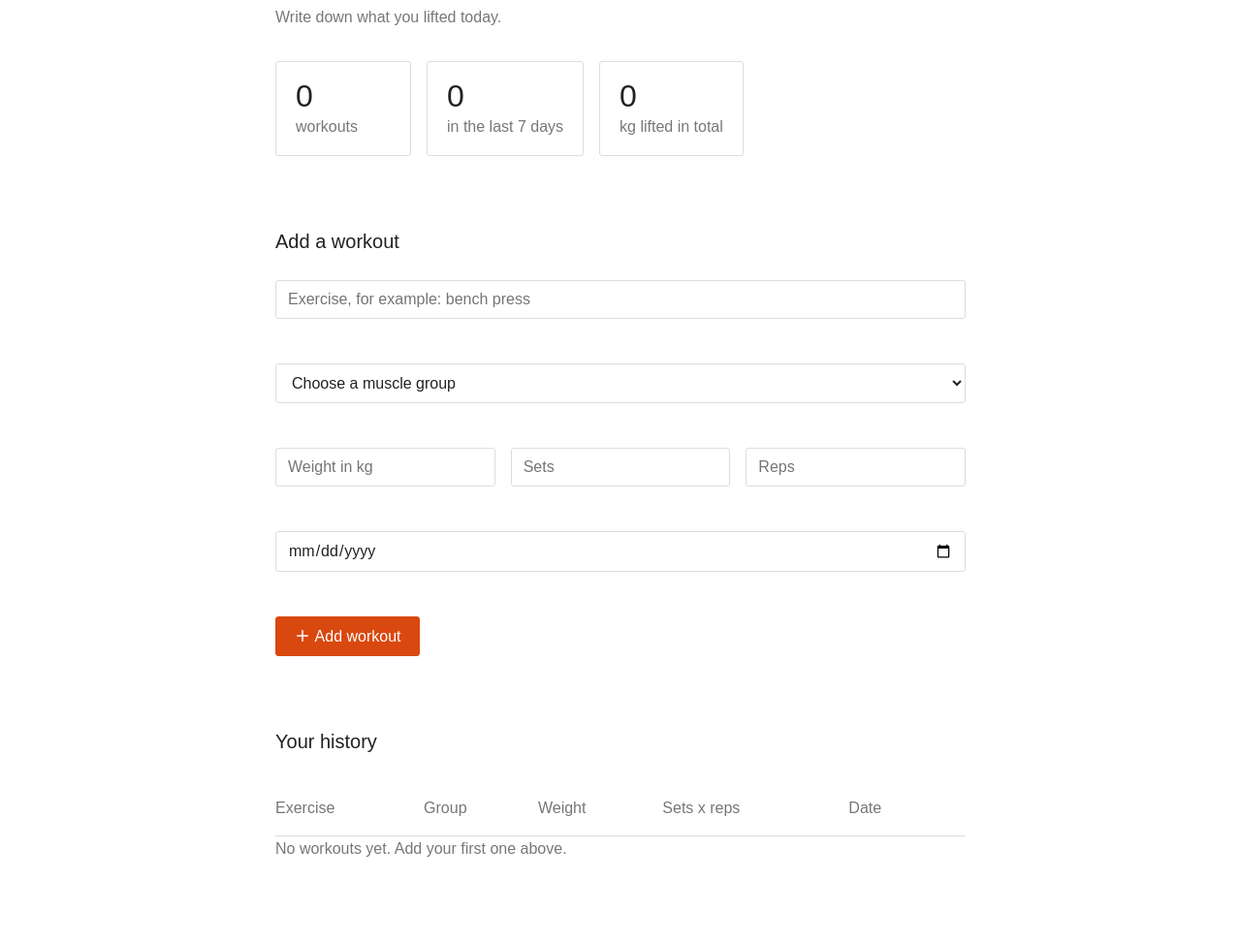
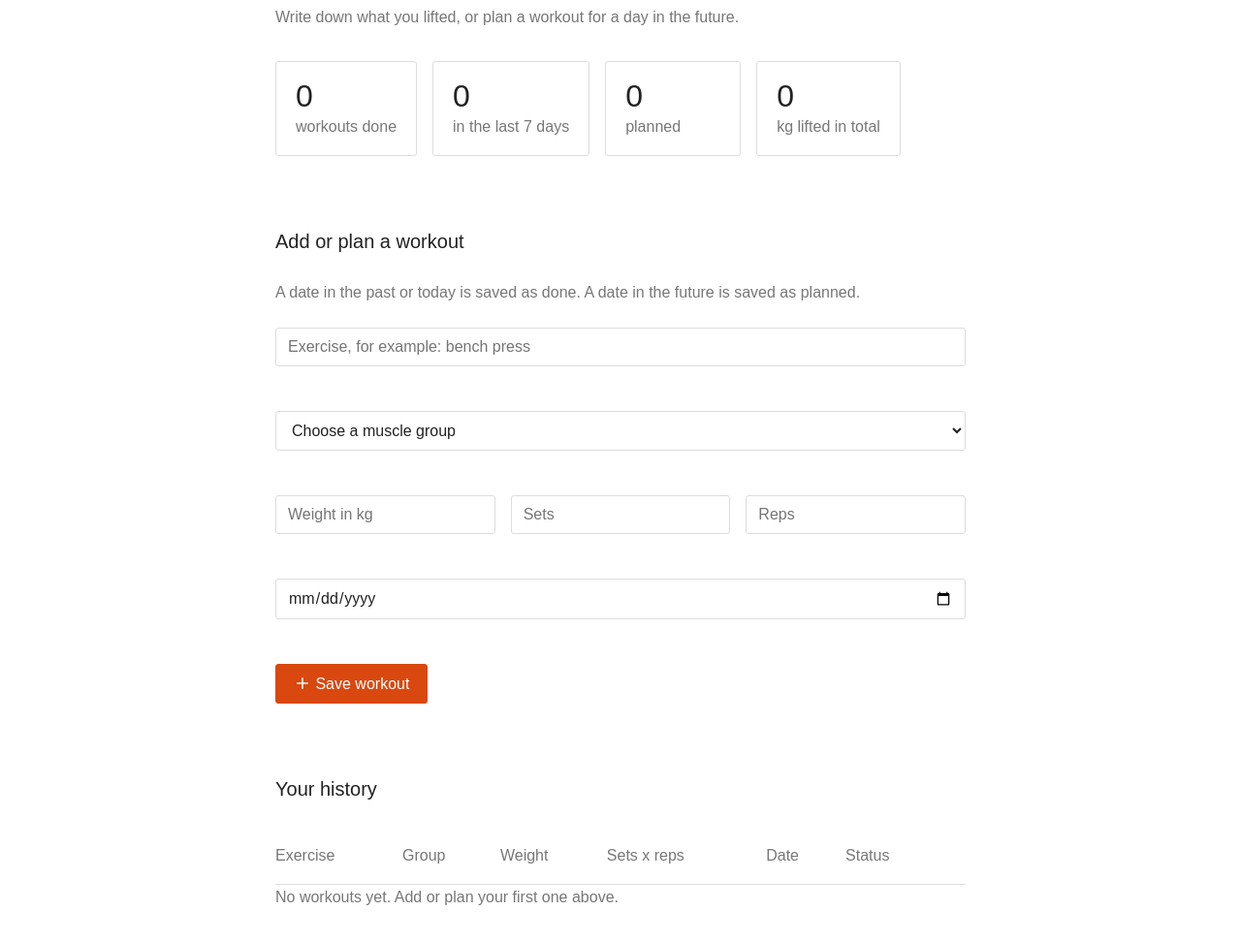
Before and after one commit to Xhimi1/gym-log, a plain HTML site: page log.html in a window 1280 px wide. Shown: the part 183-1156 px from the top of the page at 97% size. Drawn offline with Linux system fonts and the light colour scheme.

Commit message:
Let workouts be planned: new status column and planned count
Co-Authored-By: Claude Sonnet 5.5 <noreply@anthropic.com>
Claude-Session: https://claude.ai/code/session_01B1UFRrq7oiRpE9smU5TPGX

```diff
--- a/log.html
+++ b/log.html
@@ -26,16 +26,20 @@
 
     <header class="section">
       <h1>My workouts</h1>
-      <p class="muted">Write down what you lifted today.</p>
+      <p class="muted">Write down what you lifted, or plan a workout for a day in the future.</p>
 
       <div class="stats">
         <div class="stat">
-          <span class="stat-number" id="total-count">0</span>
-          <span class="muted">workouts</span>
+          <span class="stat-number" id="done-count">0</span>
+          <span class="muted">workouts done</span>
         </div>
         <div class="stat">
           <span class="stat-number" id="week-count">0</span>
           <span class="muted">in the last 7 days</span>
+        </div>
+        <div class="stat">
+          <span class="stat-number" id="planned-count">0</span>
+          <span class="muted">planned</span>
         </div>
         <div class="stat">
           <span class="stat-number" id="volume-count">0</span>
@@ -45,7 +49,8 @@
     </header>
 
     <section class="section">
-      <h2>Add a workout</h2>
+      <h2>Add or plan a workout</h2>
+      <p class="muted hint">A date in the past or today is saved as done. A date in the future is saved as planned.</p>
       <form id="workout-form" novalidate>
         <div class="field">
           <input class="input" type="text" id="exercise" placeholder="Exercise, for example: bench press" aria-label="Exercise">
@@ -87,7 +92,7 @@
 
         <button class="button button-primary" type="submit">
           <svg class="icon" viewBox="0 0 24 24"><path d="M12 5v14M5 12h14"/></svg>
-          Add workout
+          Save workout
         </button>
       </form>
     </section>
@@ -102,12 +107,13 @@
             <th>Weight</th>
             <th>Sets x reps</th>
             <th>Date</th>
+            <th>Status</th>
             <th></th>
           </tr>
         </thead>
         <tbody id="workout-list"></tbody>
       </table>
-      <p class="muted" id="empty-message">No workouts yet. Add your first one above.</p>
+      <p class="muted" id="empty-message">No workouts yet. Add or plan your first one above.</p>
     </section>
 
   </main>
--- a/styles.css
+++ b/styles.css
@@ -77,6 +77,10 @@ a {
 
 .red {
   color: var(--red);
+}
+
+.hint {
+  margin-bottom: 24px;
 }
 
 .hidden {
```
